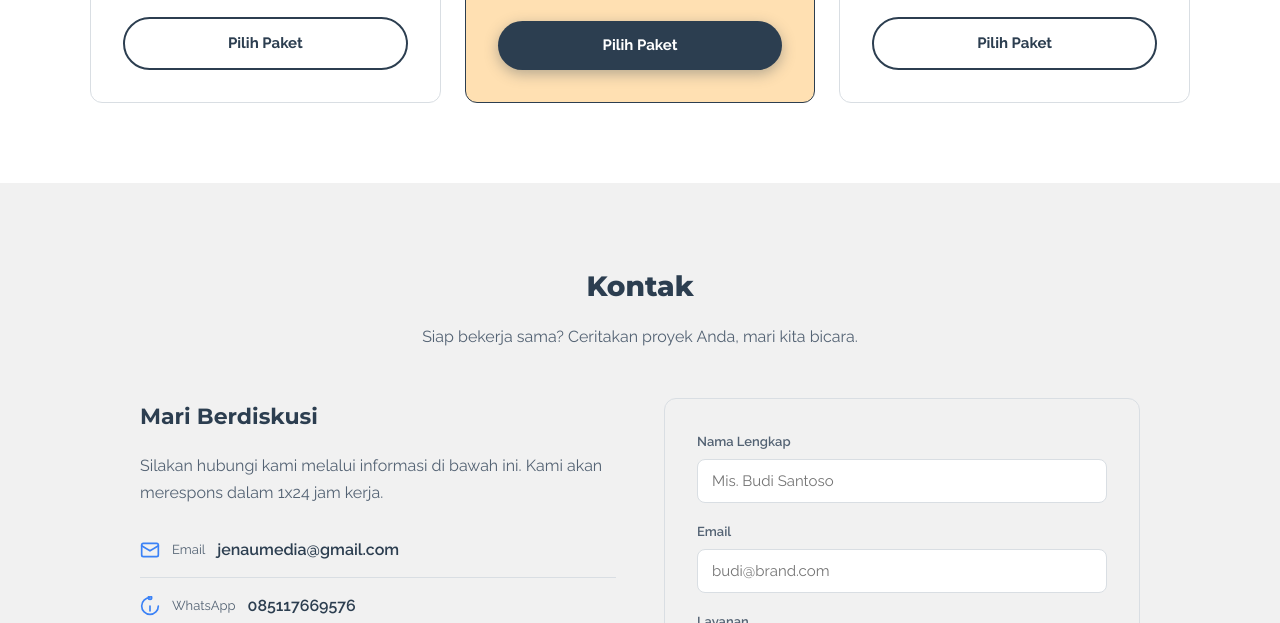
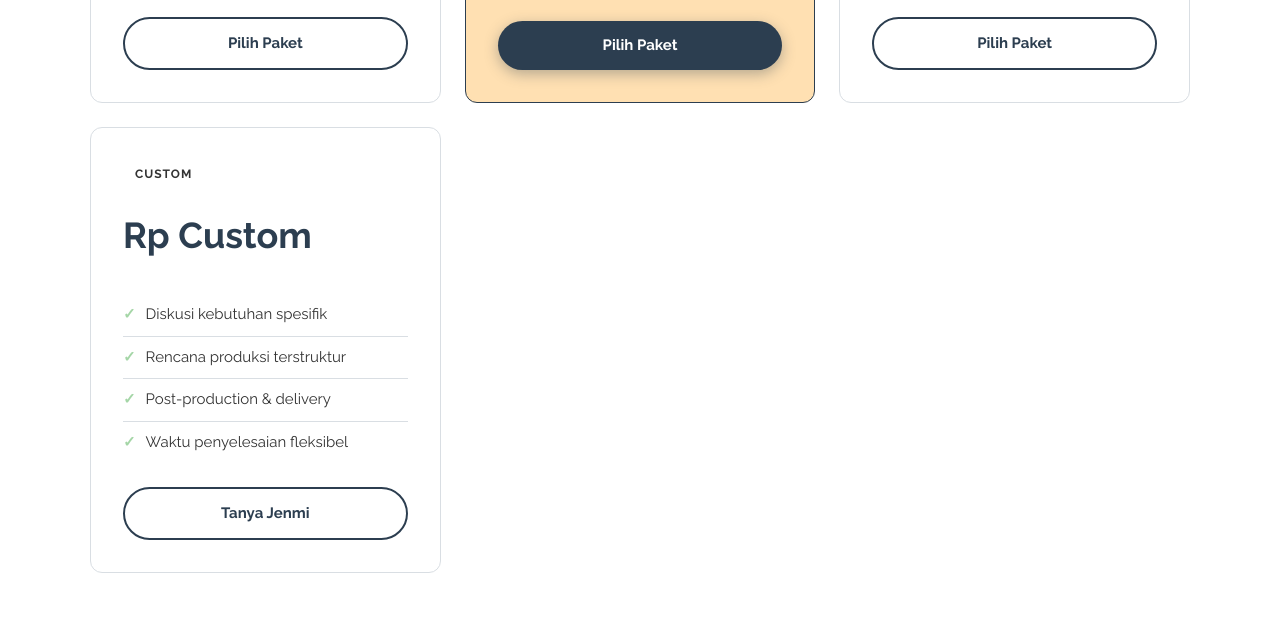
Before and after one commit to naufalrafif82/JenauMedia, a plain HTML site: page index.html in a window 1280 px wide. Shown: the part 4025-4648 px from the top of the page. Drawn offline with Linux system fonts and the light colour scheme.

Commit message:
Add files via upload

```diff
--- a/index.html
+++ b/index.html
@@ -233,6 +233,18 @@
           </ul>
           <button class="btn btn-outline" data-package="premium">Pilih Paket</button>
         </div>
+
+        <div class="package">
+          <span class="package-badge">Custom</span>
+          <div class="price">Rp <span data-price>Custom</span></div>
+          <ul class="package-features">
+            <li>Diskusi kebutuhan spesifik</li>
+            <li>Rencana produksi terstruktur</li>
+            <li>Post-production & delivery</li>
+            <li>Waktu penyelesaian fleksibel</li>
+          </ul>
+          <button class="btn btn-outline" data-package="custom">Tanya Jenmi</button>
+        </div>
       </div>
     </div>
   </section>
```
